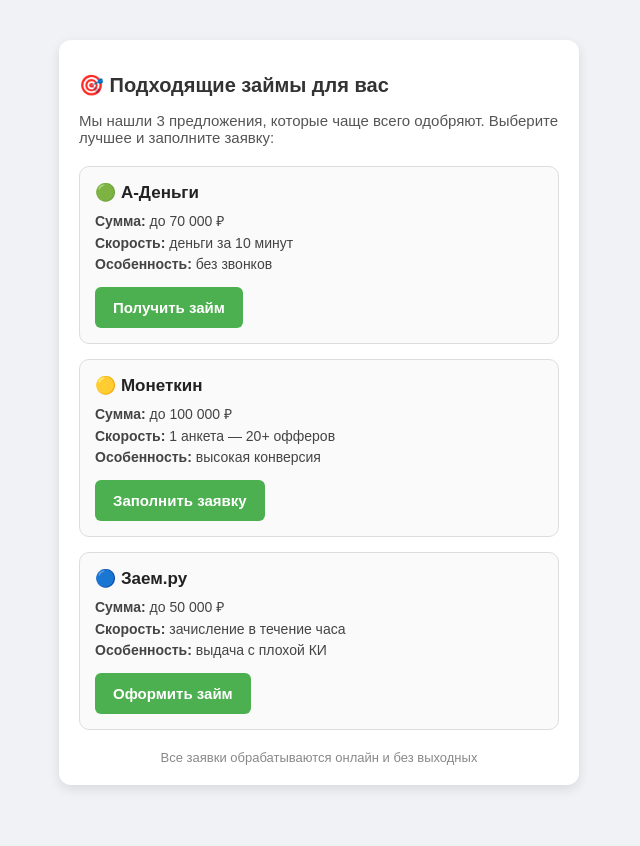
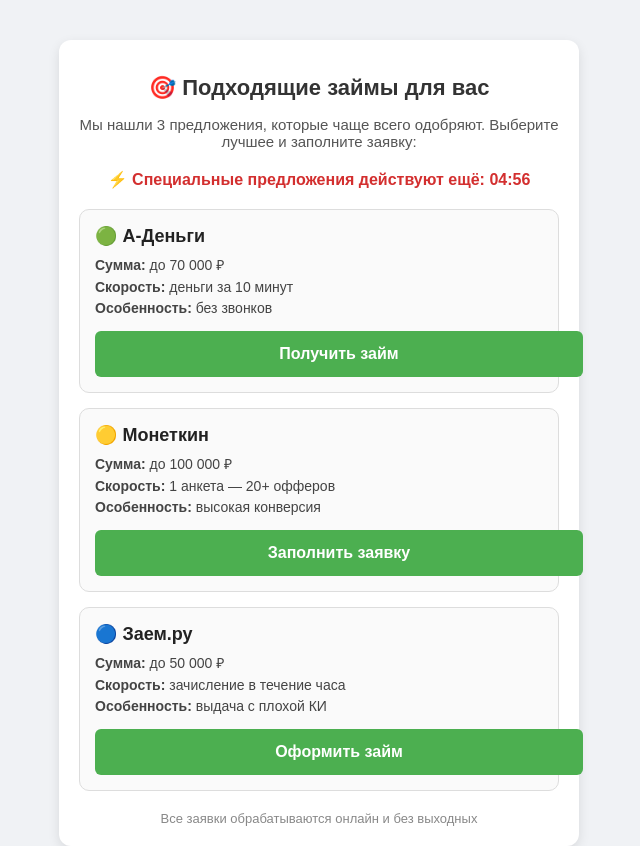
Before and after one commit to rabit9ga/ioan-offers, a plain HTML site: page index.html in a window 1280 px wide. Shown: the whole page, without its empty margins (321-961 px from the left). Before the commit the page ends 800 px from the top, so only its background shows below. Drawn offline with Linux system fonts and the light colour scheme.

Commit message:
Update index.html

```diff
--- a/index.html
+++ b/index.html
@@ -19,15 +19,29 @@
       margin-top: 40px;
       border-radius: 12px;
       box-shadow: 0 4px 12px rgba(0, 0, 0, 0.1);
+      animation: fadeIn 0.6s ease-in-out;
+    }
+    @keyframes fadeIn {
+      from { opacity: 0; transform: translateY(10px); }
+      to { opacity: 1; transform: translateY(0); }
     }
     h1 {
-      font-size: 20px;
+      font-size: 22px;
       margin-bottom: 10px;
       color: #333;
+      text-align: center;
     }
     .intro {
       font-size: 15px;
       color: #555;
+      margin-bottom: 20px;
+      text-align: center;
+    }
+    .timer {
+      font-size: 16px;
+      font-weight: bold;
+      color: #d32f2f;
+      text-align: center;
       margin-bottom: 20px;
     }
     .offer {
@@ -38,7 +52,7 @@
       margin-bottom: 15px;
     }
     .offer h2 {
-      font-size: 17px;
+      font-size: 18px;
       margin: 0 0 8px;
       color: #222;
     }
@@ -50,14 +64,16 @@
     .btn {
       display: inline-block;
       margin-top: 10px;
-      padding: 12px 18px;
+      padding: 14px 20px;
       background-color: #4CAF50;
       color: white;
       text-decoration: none;
       border-radius: 6px;
       font-weight: bold;
-      font-size: 15px;
+      font-size: 16px;
       transition: background 0.2s ease-in-out;
+      width: 100%;
+      text-align: center;
     }
     .btn:hover {
       background-color: #43a047;
@@ -69,11 +85,36 @@
       margin-top: 20px;
     }
   </style>
+  <script>
+    function startTimer(duration, display) {
+      let timer = duration, minutes, seconds;
+      setInterval(function () {
+        minutes = parseInt(timer / 60, 10);
+        seconds = parseInt(timer % 60, 10);
+
+        minutes = minutes < 10 ? "0" + minutes : minutes;
+        seconds = seconds < 10 ? "0" + seconds : seconds;
+
+        display.textContent = "⚡ Специальные предложения действуют ещё: " + minutes + ":" + seconds;
+
+        if (--timer < 0) {
+          timer = duration;
+        }
+      }, 1000);
+    }
+
+    window.onload = function () {
+      const fiveMinutes = 60 * 5;
+      const display = document.querySelector('#timer');
+      startTimer(fiveMinutes, display);
+    };
+  </script>
 </head>
 <body>
   <div class="container">
     <h1>🎯 Подходящие займы для вас</h1>
     <p class="intro">Мы нашли 3 предложения, которые чаще всего одобряют. Выберите лучшее и заполните заявку:</p>
+    <div id="timer" class="timer"></div>
 
     <div class="offer">
       <h2>🟢 А-Деньги</h2>
```
